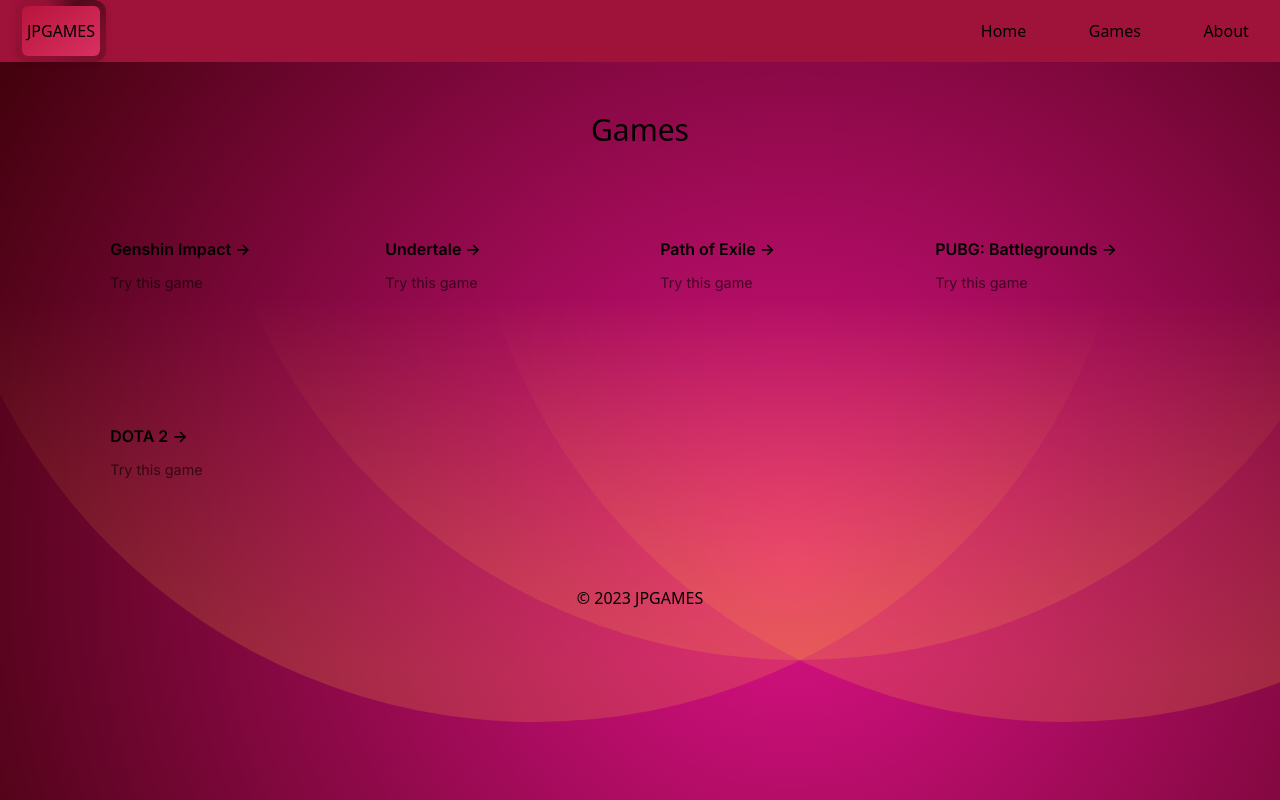
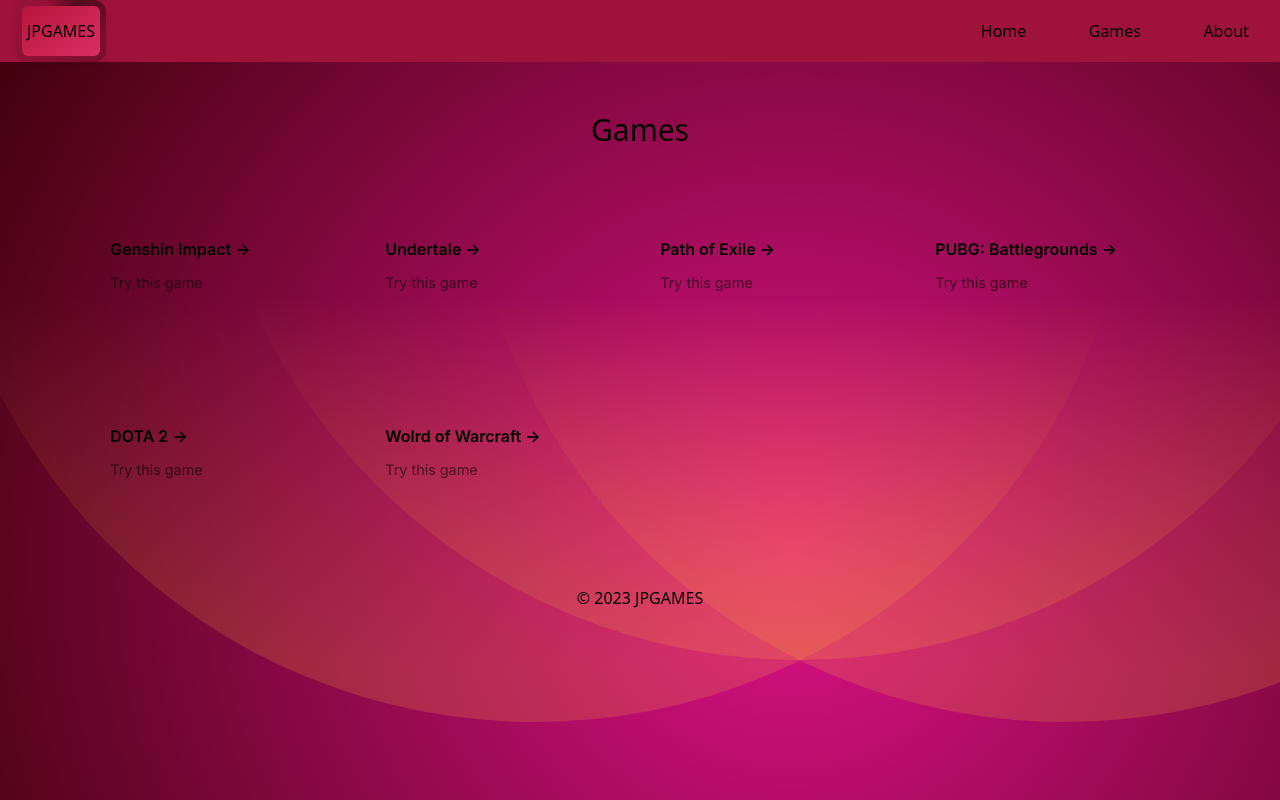
Before and after one commit to jpcodingjourney/JPGames, a Next.js app: page /games in a window 1280 px wide. Built offline with nearby package versions, Linux system fonts and the light colour scheme.

Commit message:
Change links

```diff
--- a/src/pages/games.js
+++ b/src/pages/games.js
@@ -18,7 +18,7 @@
 
         <div className={styles.grid}>
           <a
-            href="https://nextjs.org/docs?utm_source=create-next-app&utm_medium=default-template&utm_campaign=create-next-app"
+            href="https://genshin.hoyoverse.com/en/home"
             className={`my-12  ${styles.card}`}
             target="_blank"
             rel="noopener noreferrer"
@@ -30,7 +30,7 @@
           </a>
 
           <a
-            href="https://nextjs.org/learn?utm_source=create-next-app&utm_medium=default-template&utm_campaign=create-next-app"
+            href="https://undertale.com/"
             className={`my-12  ${styles.card}`}
             target="_blank"
             rel="noopener noreferrer"
@@ -42,7 +42,7 @@
           </a>
 
           <a
-            href="https://vercel.com/templates?framework=next.js&utm_source=create-next-app&utm_medium=default-template&utm_campaign=create-next-app"
+            href="https://www.pathofexile.com/"
             className={`my-12  ${styles.card}`}
             target="_blank"
             rel="noopener noreferrer"
@@ -54,7 +54,7 @@
           </a>
 
           <a
-            href="https://vercel.com/templates?framework=next.js&utm_source=create-next-app&utm_medium=default-template&utm_campaign=create-next-app"
+            href="https://pubg.com/"
             className={`my-12  ${styles.card}`}
             target="_blank"
             rel="noopener noreferrer"
@@ -66,13 +66,24 @@
           </a>
 
           <a
-            href="https://vercel.com/templates?framework=next.js&utm_source=create-next-app&utm_medium=default-template&utm_campaign=create-next-app"
+            href="https://www.dota2.com/home"
             className={`my-12  ${styles.card}`}
             target="_blank"
             rel="noopener noreferrer"
           >
             <h2 className={inter.className}>
               DOTA 2 <span>-&gt;</span>
+            </h2>
+            <p className={inter.className}>Try this game</p>
+          </a>
+          <a
+            href="https://worldofwarcraft.blizzard.com/"
+            className={`my-12  ${styles.card}`}
+            target="_blank"
+            rel="noopener noreferrer"
+          >
+            <h2 className={inter.className}>
+              Wolrd of Warcraft <span>-&gt;</span>
             </h2>
             <p className={inter.className}>Try this game</p>
           </a>
```
